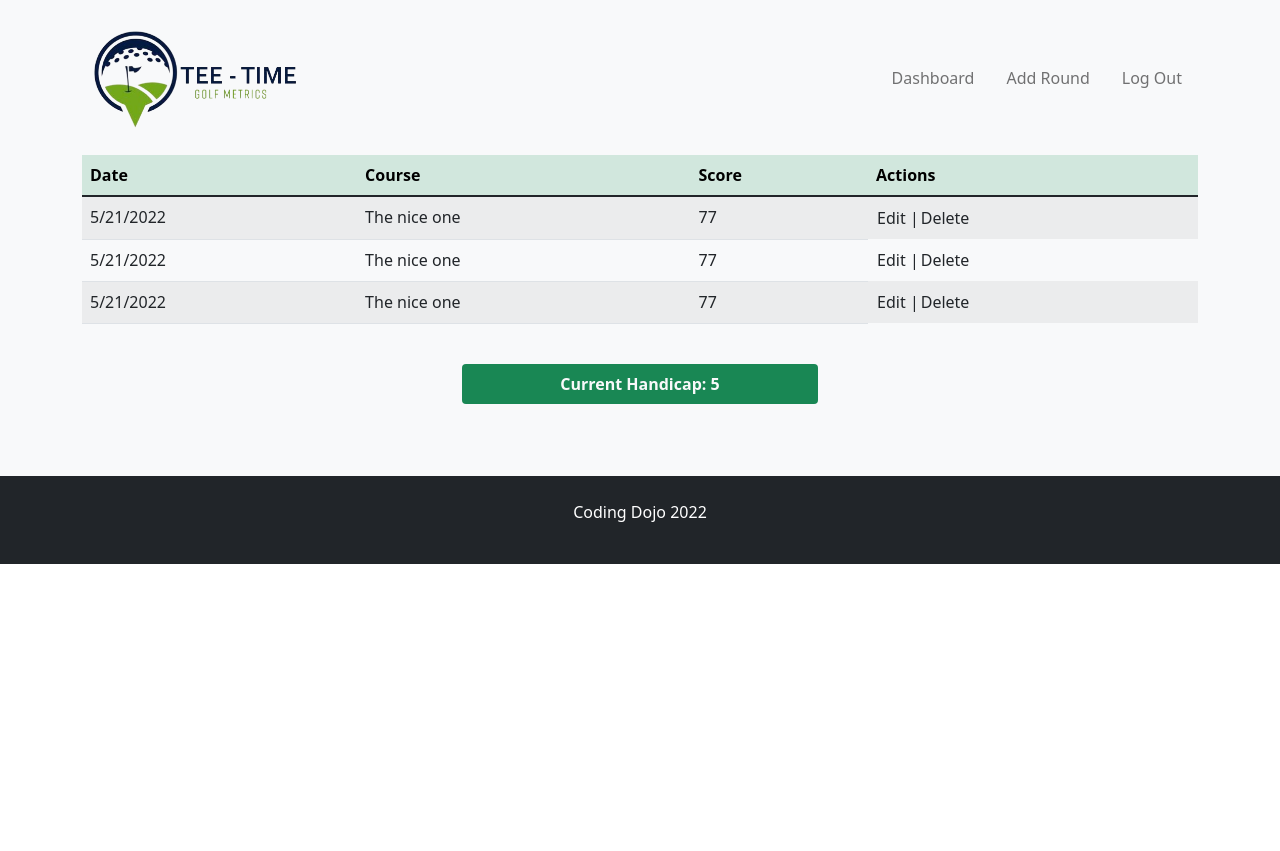
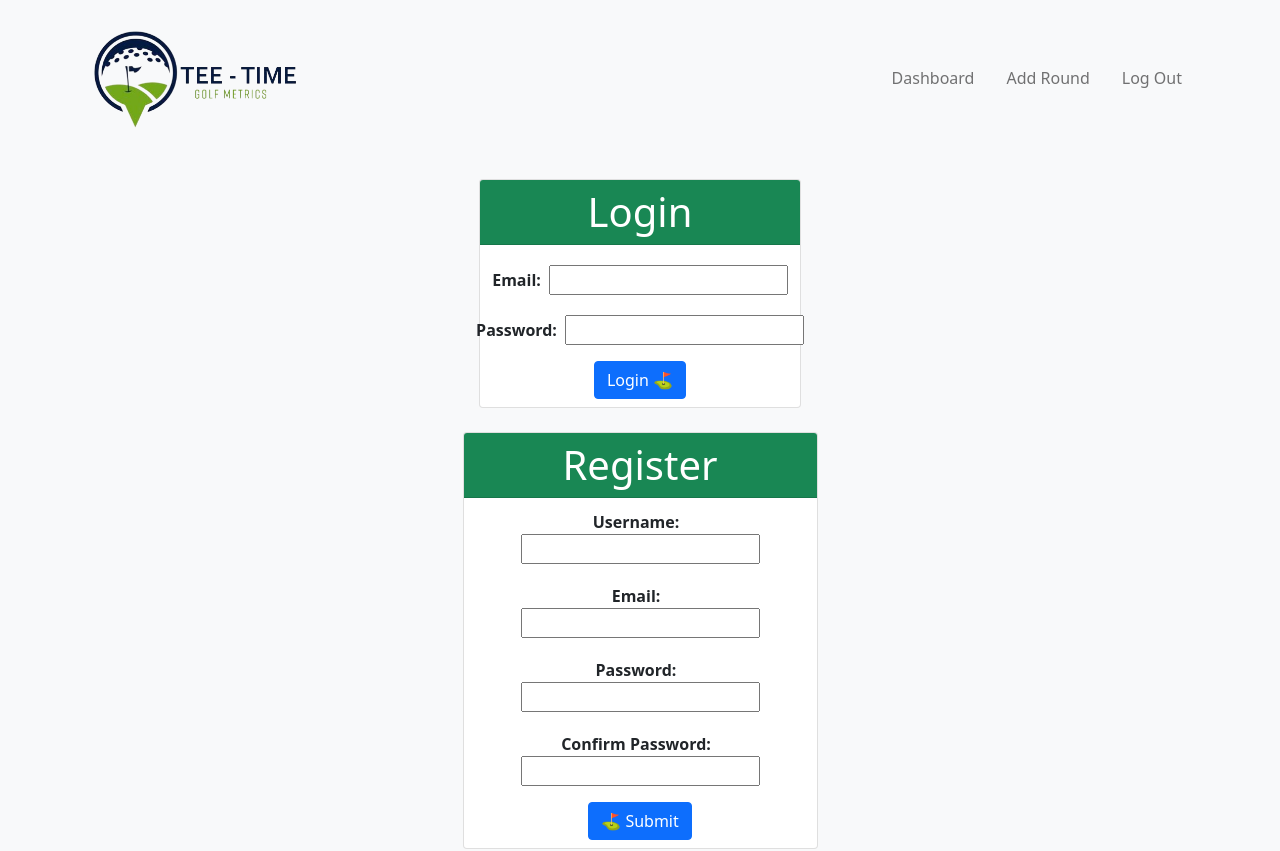
Before and after one commit to Kristopher-Rodriguez/Tee-Time, a React (Create React App) app in the folder client/: page / in a window 1280 px wide. Shown: the top 851 px of the page. Before the commit the page ends 800 px from the top, so only its background shows below. Built offline with nearby package versions, Linux system fonts and the light colour scheme; no server answers.

Commit message:
login/registration validation
fixed login/registration showing validation errors

```diff
--- a/client/public/index.html
+++ b/client/public/index.html
@@ -2,7 +2,7 @@
 <html lang="en">
   <head>
     <meta charset="utf-8" />
-    <link rel="icon" href="%PUBLIC_URL%/favicon.ico" />
+    <link rel="icon" href="%PUBLIC_URL%/golf_flag.png" />
     <meta name="viewport" content="width=device-width, initial-scale=1" />
     <meta name="theme-color" content="#000000" />
     <meta
@@ -24,7 +24,7 @@
       work correctly both with client-side routing and a non-root public URL.
       Learn how to configure a non-root public URL by running `npm run build`.
     -->
-    <title>React App</title>
+    <title>Tee-Time</title>
   </head>
   <body>
     <noscript>You need to enable JavaScript to run this app.</noscript>
--- a/client/src/App.js
+++ b/client/src/App.js
@@ -1,12 +1,13 @@
 import "bootstrap/dist/css/bootstrap.min.css";
 import { BrowserRouter, Routes, Route } from "react-router-dom";
-import {useState} from "react";
+import { useState } from "react";
 
 // import components
 import TopNav from "./components/TopNav";
 import Dashboard from "./components/Dashboard";
 import BottomBar from "./components/BottomBar";
 import AddRound from "./components/AddRound";
+import LogReg from "./views/LogReg";
 
 function App() {
   //states
@@ -17,8 +18,11 @@ function App() {
       <BrowserRouter>
         <TopNav />
         <Routes>
-          <Route path="/" element={<Dashboard />}
-            allRounds = {allRounds}
+          <Route path="/" element={<LogReg />} />
+          <Route
+            path="/dashboard"
+            element={<Dashboard />}
+            allRounds={allRounds}
             setAllRounds={setAllRounds}
           />
           <Route path="/addround" element={<AddRound />} />
--- a/client/src/components/Login.js
+++ b/client/src/components/Login.js
@@ -24,7 +24,7 @@ const Login = () => {
       .then((res) => {
         console.log(res, "res");
         console.log(res.data, "is res data!");
-        navigate("/dashboard/:userName");
+        navigate("/dashboard");
       })
       .catch((err) => {
         console.log(err.response.data);
@@ -36,7 +36,7 @@ const Login = () => {
     <>
       <div className="card my-4 mx-auto" style={{ width: "322px" }}>
         <h1 className="card-header bg-success text-center text-white">Login</h1>
-        <p className="text-danger">{errorMessage ? errorMessage : ""}</p>
+        <p className="fw-bold text-danger my-1 text-center">{errorMessage ? errorMessage : ""}</p>
         <form onSubmit={login}>
           <div className="d-flex justify-content-center align-items-center p-2 m-1">
             <label className="fw-bold me-2">Email:</label>
--- a/client/src/components/Register.js
+++ b/client/src/components/Register.js
@@ -53,11 +53,11 @@ const Register = () => {
           <p className="mt-2 text-center text-success">{confirmReg}</p>
         ) : null}
         <form onSubmit={register}>
-          <div className="d-flex justify-content-around align-items-center p-2 m-1">
+          <div className="d-flex flex-column justify-content-around align-items-center p-2 m-1">
             <label htmlFor="userName" className="fw-bold me-2">
-              User Name:
+              Username:
             </label>
-            {errors.userName ? <span>{errors.userName.message}</span> : null}
+            {errors.userName ? <span className="fw-bold text-danger my-1">{errors.userName.message}</span> : null}
             <input
               type="text"
               name="userName"
@@ -65,11 +65,11 @@ const Register = () => {
               onChange={(e) => handleChange(e)}
             />
           </div>
-          <div className="d-flex justify-content-around align-items-center p-2 m-1">
+          <div className="d-flex flex-column justify-content-around align-items-center p-2 m-1">
             <label htmlFor="email" className="fw-bold me-2">
               Email:
             </label>
-            {errors.email ? <span>{errors.email.message}</span> : null}
+            {errors.email ? <span className="fw-bold text-danger my-1">{errors.email.message}</span> : null}
             <input
               type="email"
               name="email"
@@ -77,11 +77,11 @@ const Register = () => {
               onChange={handleChange}
             />
           </div>
-          <div className="d-flex justify-content-around align-items-center p-2 m-1">
+          <div className="d-flex flex-column justify-content-around align-items-center p-2 m-1">
             <label htmlFor="password" className="fw-bold me-2">
               Password:
             </label>
-            {errors.password ? <span>{errors.password.message}</span> : null}
+            {errors.password ? <span className="fw-bold text-danger my-1">{errors.password.message}</span> : null}
             <input
               type="password"
               name="password"
@@ -89,12 +89,12 @@ const Register = () => {
               onChange={handleChange}
             />
           </div>
-          <div className="d-flex justify-content-center align-items-center p-2 m-1">
+          <div className="d-flex flex-column justify-content-center align-items-center p-2 m-1">
             <label htmlFor="confirmPassword" className="fw-bold me-2">
               Confirm Password:
             </label>
             {errors.confirmPassword ? (
-              <span>{errors.confirmPassword.message}</span>
+              <span className="fw-bold text-danger my-1">{errors.confirmPassword.message}</span>
             ) : null}
             <input
               type="password"
--- a/client/src/components/TopNav.js
+++ b/client/src/components/TopNav.js
@@ -34,7 +34,7 @@ const TopNav = () => {
           <div className="collapse navbar-collapse" id="navmenu">
             <ul className="navbar-nav ms-auto">
               <li className="mx-2 nav-item">
-                <Link className="text-decoration-none nav-link" to="/">
+                <Link className="text-decoration-none nav-link" to="/dashboard">
                   Dashboard
                 </Link>
               </li>
@@ -44,7 +44,7 @@ const TopNav = () => {
                 </Link>
               </li>
               <li className="mx-2 nav-item">
-                <Link className="text-decoration-none nav-link" to="/login">
+                <Link className="text-decoration-none nav-link" to="/">
                   Log Out
                 </Link>
               </li>
```
Also changed, not shown: 1 other file (tests, documents, lock files or other folders).
